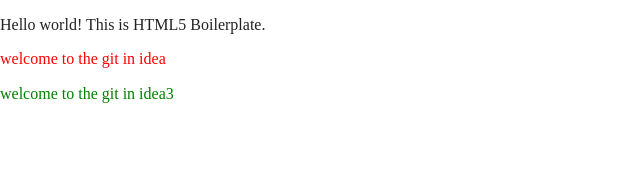
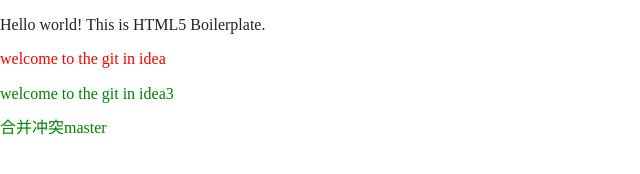
Before and after one commit to xiaosu931/project1, a website built with Parcel: page index.html in a window 1280 px wide. Shown: the whole page, without its empty margins (0-640 px from the left). Built offline with nearby package versions, Linux system fonts and the light colour scheme.

Commit message:
third commit

```diff
--- a/index.html
+++ b/index.html
@@ -28,6 +28,8 @@
   <p>Hello world! This is HTML5 Boilerplate.</p>
   <p style="color: red">welcome to the git in idea</p>
   <p style="color: green">welcome to the git in idea3</p>
+  <p style="color: green">合并冲突master</p>
+
 
   <script src="js/vendor/modernizr-3.11.2.min.js"></script>
   <script src="js/plugins.js"></script>
```
